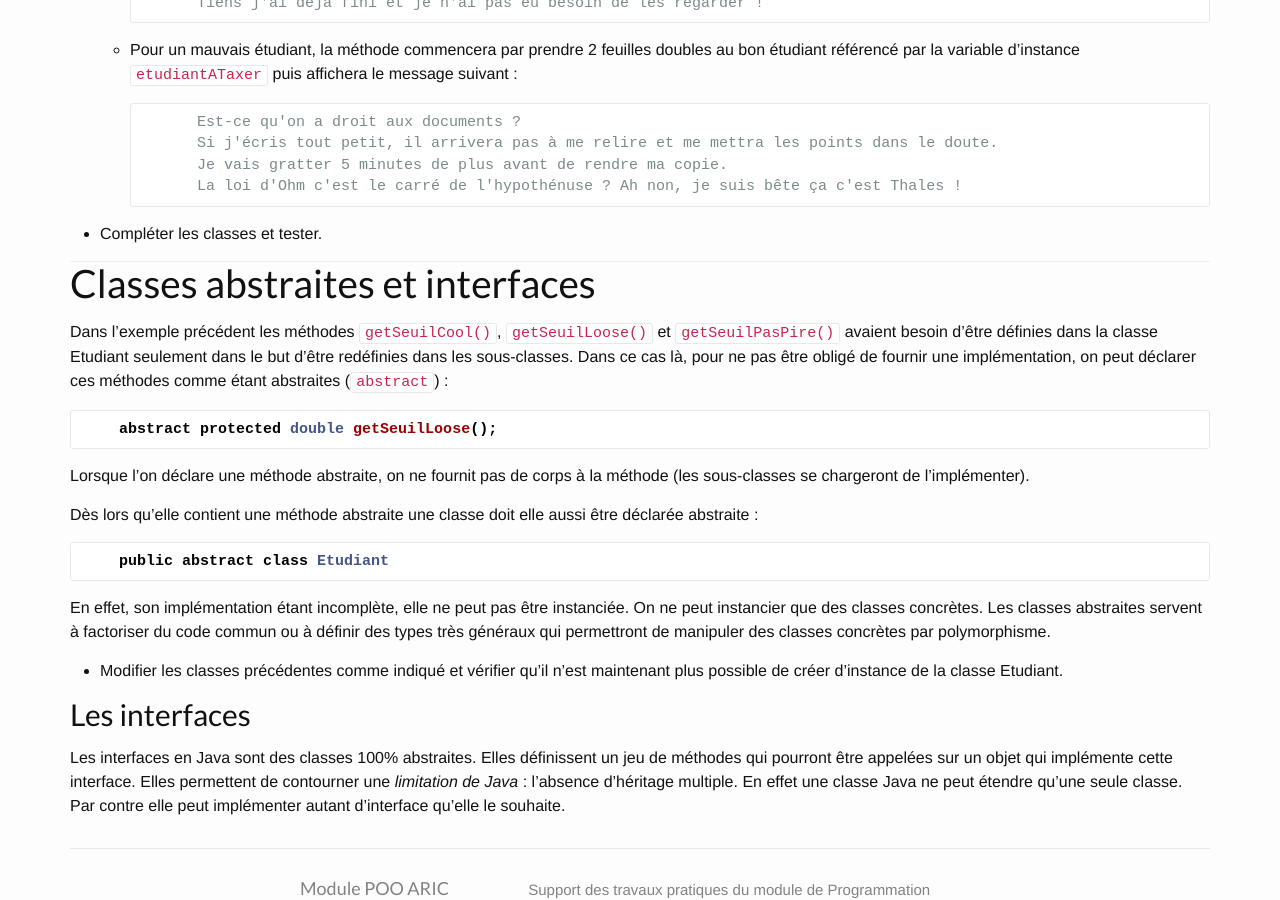
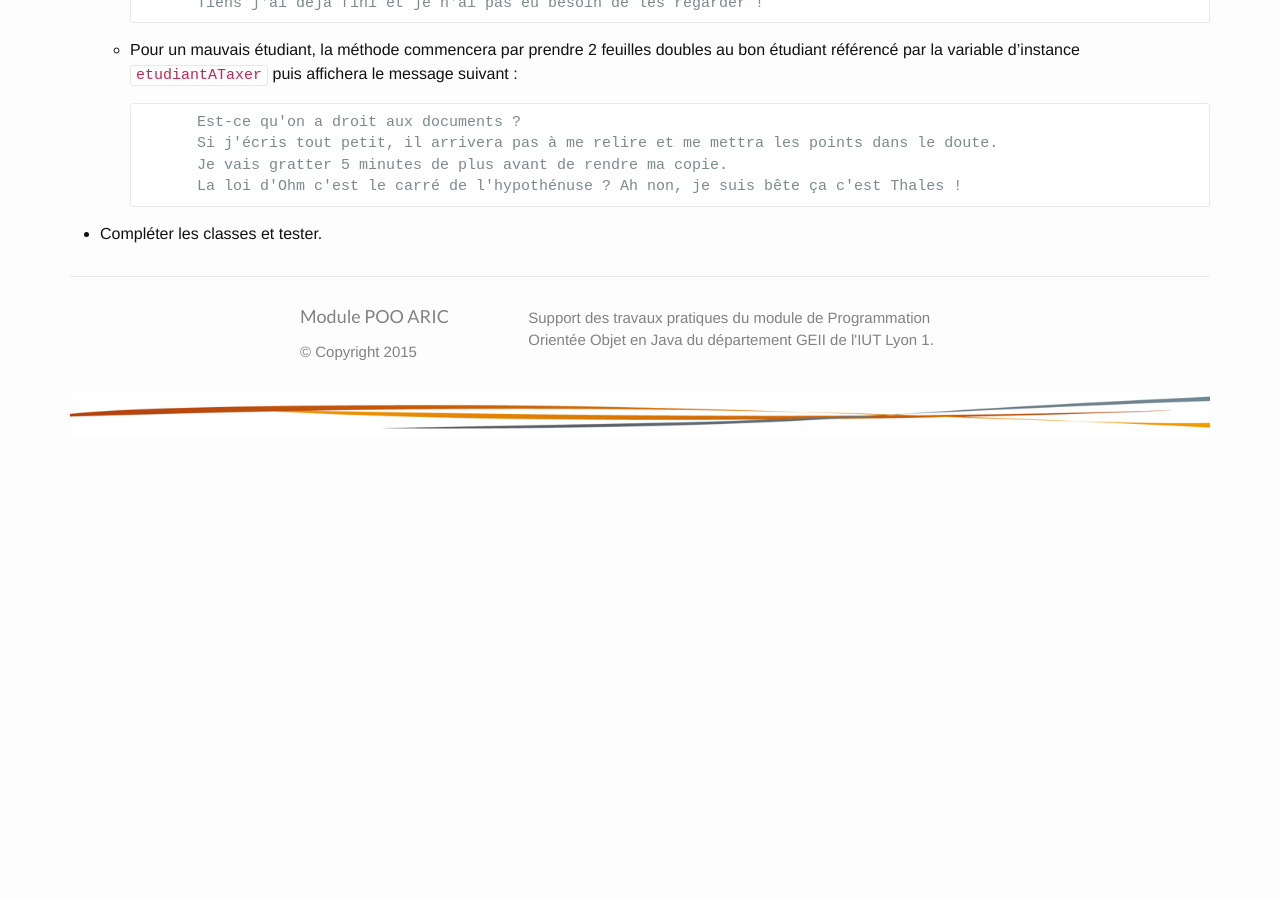
Before and after one commit to geiilyon/geiilyon.github.io, a Jekyll site: the page built from _collection_enonces/tp2.md, in a window 1280 px wide and 900 px high, scrolled down 6249 px. Built offline with Jekyll 4.4.1, drawn with Linux system fonts in a browser that asks for light colours; nearby versions of some CDN libraries; Markdown is read by kramdown in place of the engine named in the settings; after the commit the page ends 6716 px from its top, so only the background shows below that.

Commit message:
Interfaces

````diff
--- a/_collection_enonces/tp2.md
+++ b/_collection_enonces/tp2.md
@@ -254,28 +254,3 @@ En résumé, les modificateurs de visibilité sont (du plus sévère au plus lax
         ```
 
 * Compléter les classes et tester.
-
----
-
-# Classes abstraites et interfaces
-
-Dans l'exemple précédent les méthodes `getSeuilCool()`, `getSeuilLoose()` et `getSeuilPasPire()` avaient besoin d'être définies dans la classe Etudiant seulement dans le but d'être redéfinies dans les sous-classes. Dans ce cas là, pour ne pas être obligé de fournir une implémentation, on peut déclarer ces méthodes comme étant abstraites (`abstract`) :
-
-```java
-    abstract protected double getSeuilLoose();
-```
-
-Lorsque l'on déclare une méthode abstraite, on ne fournit pas de corps à la méthode (les sous-classes se chargeront de l'implémenter).
-
-Dès lors qu'elle contient une méthode abstraite une classe doit elle aussi être déclarée abstraite :
-
-```java
-    public abstract class Etudiant
-```
-En effet, son implémentation étant incomplète, elle ne peut pas être instanciée. On ne peut instancier que des classes concrètes. Les classes abstraites servent à factoriser du code commun ou à définir des types très généraux qui permettront de manipuler des classes concrètes par polymorphisme.
-
-* Modifier les classes précédentes comme indiqué et vérifier qu'il n'est maintenant plus possible de créer d'instance de la classe Etudiant.
-
-## Les interfaces
-
-Les interfaces en Java sont des classes 100% abstraites. Elles définissent un jeu de méthodes qui pourront être appelées sur un objet qui implémente cette interface. Elles permettent de contourner une *limitation de Java* : l'absence d'héritage multiple. En effet une classe Java ne peut étendre qu'une seule classe. Par contre elle peut implémenter autant d'interface qu'elle le souhaite.
````
Also changed, not shown: _collection_enonces/tp1.md (+1 -1 lines), _collection_enonces/tp3.md (added, +76 -0 lines).
